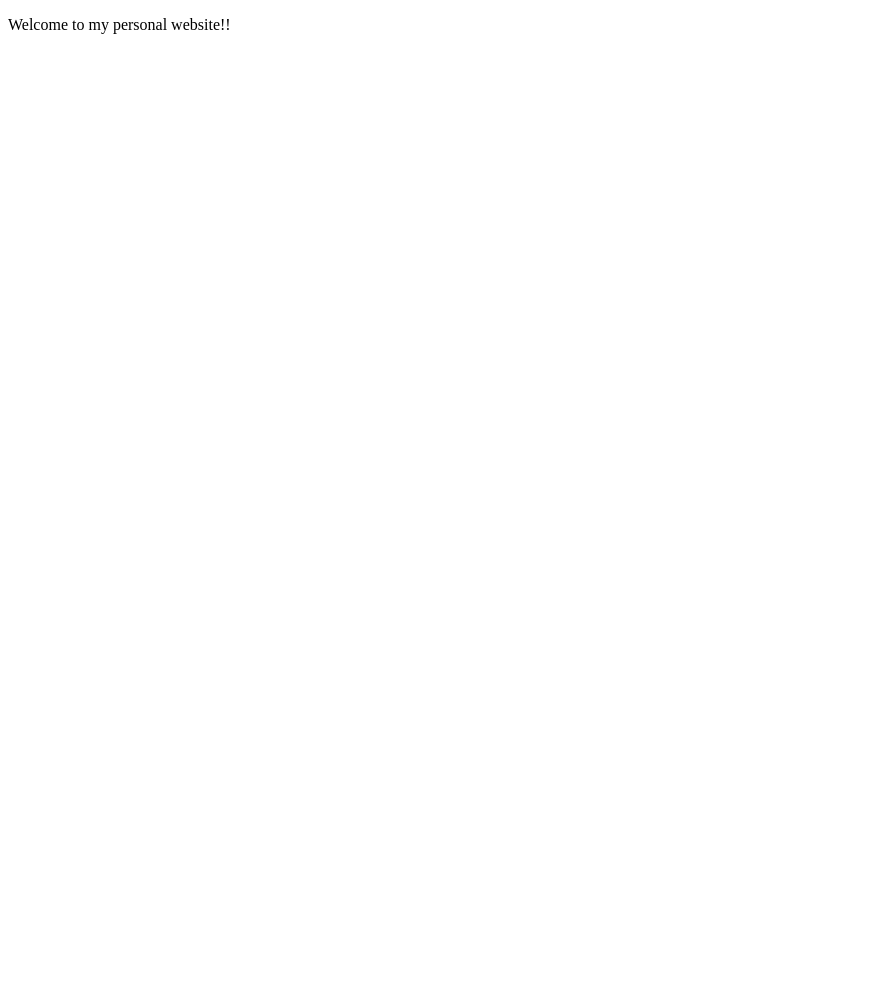
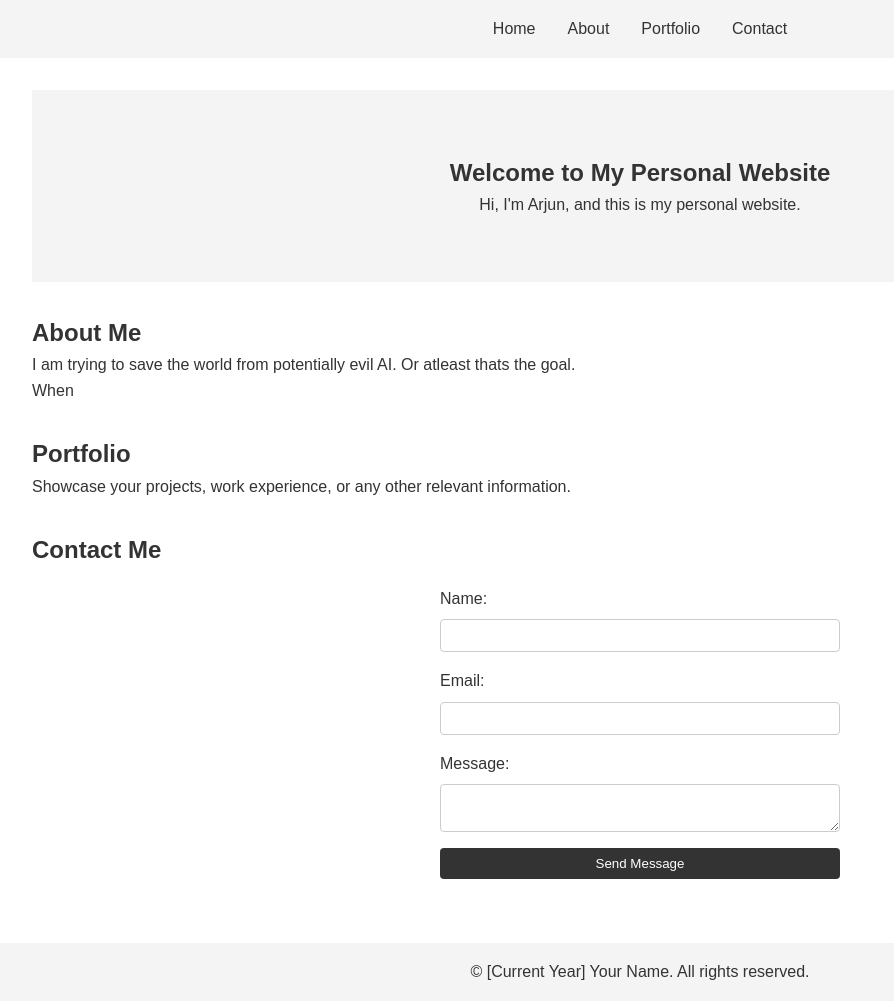
Before and after one commit to ArjunCodes29/joon.github.io, a plain HTML site: page index.html in a window 1280 px wide. Shown: the whole page, without its empty margins (0-894 px from the left). Before the commit the page ends 800 px from the top, so only its background shows below. Drawn offline with Linux system fonts and the light colour scheme.

Commit message:
claude made some stuff

```diff
--- a/index.html
+++ b/index.html
@@ -1,13 +1,67 @@
 <!DOCTYPE html>
-<html>
+<html lang="en">
   <head>
-    <!-- Information about the web page -->
-    <!--This is the comment tag-->
-    <title>Arjun Khandelwal</title>
+    <meta charset="UTF-8" />
+    <meta name="viewport" content="width=device-width, initial-scale=1.0" />
+    <title>Arjun Khandelwal | Personal Website</title>
+    <link rel="stylesheet" href="styles.css" />
   </head>
+  <body>
+    <header>
+      <nav>
+        <ul>
+          <li><a href="#">Home</a></li>
+          <li><a href="#">About</a></li>
+          <li><a href="#">Portfolio</a></li>
+          <li><a href="#">Contact</a></li>
+        </ul>
+      </nav>
+    </header>
 
-  <body>
-    <!--Contents of the webpage-->
-    <p>Welcome to my personal website!!</p>
+    <main>
+      <section id="hero">
+        <h1>Welcome to My Personal Website</h1>
+        <p>Hi, I'm Arjun, and this is my personal website.</p>
+      </section>
+
+      <section id="about">
+        <h2>About Me</h2>
+        <p>
+          I am trying to save the world from potentially evil AI. Or atleast
+          thats the goal.
+        </p>
+        When
+      </section>
+
+      <section id="portfolio">
+        <h2>Portfolio</h2>
+        <p>
+          Showcase your projects, work experience, or any other relevant
+          information.
+        </p>
+      </section>
+
+      <section id="contact">
+        <h2>Contact Me</h2>
+        <form>
+          <label for="name">Name:</label>
+          <input type="text" id="name" name="name" required />
+
+          <label for="email">Email:</label>
+          <input type="email" id="email" name="email" required />
+
+          <label for="message">Message:</label>
+          <textarea id="message" name="message" required></textarea>
+
+          <button type="submit">Send Message</button>
+        </form>
+      </section>
+    </main>
+
+    <footer>
+      <p>&copy; [Current Year] Your Name. All rights reserved.</p>
+    </footer>
+
+    <script src="script.js"></script>
   </body>
 </html>
--- /dev/null
+++ b/script.js
@@ -0,0 +1,41 @@
+// Get references to the form elements
+const form = document.querySelector("form");
+const nameInput = document.querySelector("#name");
+const emailInput = document.querySelector("#email");
+const messageInput = document.querySelector("#message");
+
+// Add an event listener for the form submission
+form.addEventListener("submit", (event) => {
+  // Prevent the default form submission behavior
+  event.preventDefault();
+
+  // Get the form values
+  const name = nameInput.value.trim();
+  const email = emailInput.value.trim();
+  const message = messageInput.value.trim();
+
+  // Perform form validation
+  if (name === "" || email === "" || message === "") {
+    alert("Please fill in all fields.");
+    return;
+  }
+
+  // Form validation success, you can handle the form submission here
+  // For example, you can send the form data to a server-side script using AJAX
+  sendFormData(name, email, message);
+
+  // Reset the form fields
+  nameInput.value = "";
+  emailInput.value = "";
+  messageInput.value = "";
+});
+
+// Function to send the form data (replace with your own implementation)
+function sendFormData(name, email, message) {
+  console.log("Name:", name);
+  console.log("Email:", email);
+  console.log("Message:", message);
+
+  // You can use AJAX or other methods to send the data to a server-side script
+  // For example, you can use the Fetch API or XMLHttpRequest
+}
--- /dev/null
+++ b/styles.css
@@ -0,0 +1,86 @@
+/* Reset some default styles */
+* {
+  margin: 0;
+  padding: 0;
+  box-sizing: border-box;
+}
+
+/* Global styles */
+body {
+  font-family: Arial, sans-serif;
+  line-height: 1.6;
+  color: #333;
+}
+
+a {
+  text-decoration: none;
+  color: #333;
+}
+
+/* Header styles */
+header {
+  background-color: #f4f4f4;
+  padding: 1rem;
+}
+
+nav ul {
+  list-style-type: none;
+  display: flex;
+  justify-content: center;
+}
+
+nav ul li {
+  margin: 0 1rem;
+}
+
+/* Main content styles */
+main {
+  padding: 2rem;
+}
+
+section {
+  margin-bottom: 2rem;
+}
+
+#hero {
+  text-align: center;
+  padding: 4rem 0;
+  background-color: #f4f4f4;
+}
+
+/* Form styles */
+form {
+  display: flex;
+  flex-direction: column;
+  max-width: 400px;
+  margin: 0 auto;
+}
+
+label {
+  margin-top: 1rem;
+}
+
+input,
+textarea {
+  padding: 0.5rem;
+  margin-top: 0.5rem;
+  border: 1px solid #ccc;
+  border-radius: 4px;
+}
+
+button {
+  margin-top: 1rem;
+  padding: 0.5rem 1rem;
+  background-color: #333;
+  color: #fff;
+  border: none;
+  border-radius: 4px;
+  cursor: pointer;
+}
+
+/* Footer styles */
+footer {
+  background-color: #f4f4f4;
+  padding: 1rem;
+  text-align: center;
+}
```
